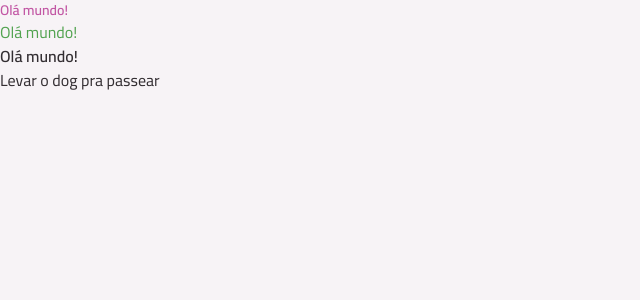
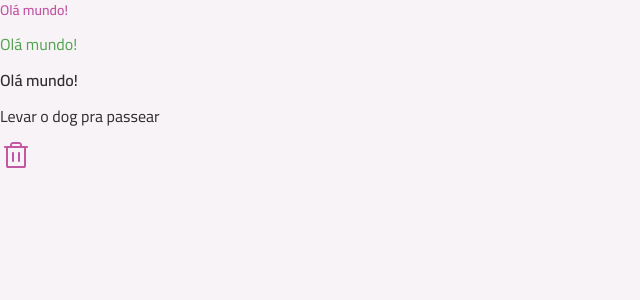
Before and after one commit to anacnogueira/react-todo, a React (Vite) app: page / in a window 1280 px wide. Shown: the top 300 px of the page, without its empty margins (0-640 px from the left). Built offline with nearby package versions, Linux system fonts and the light colour scheme.

Commit message:
Criando compoente Icon

```diff
--- a/package.json
+++ b/package.json
@@ -32,6 +32,7 @@
     "globals": "^17.6.0",
     "typescript": "~6.0.2",
     "typescript-eslint": "^8.61.0",
-    "vite": "^8.1.0"
+    "vite": "^8.1.0",
+    "vite-plugin-svgr": "^5.2.0"
   }
 }
--- a/src/App.tsx
+++ b/src/App.tsx
@@ -1,13 +1,20 @@
 import Text from "./components/text";
+import TrashIcon from "./assets/icons/trash.svg?react";
+import Icon from "./components/icon";
 
 export default function App() {
 
   return (
-    <div className="text-green-base">
-       <Text as="div" variant="body-sm-bold" className="text-pink-base">Olá mundo!</Text>
-       <Text as="div" className="text-green-base">Olá mundo!</Text>
-       <Text as="div" variant="body-md-bold">Olá mundo!</Text>
-       <Text>Levar o dog pra passear</Text>
+    <div className="grid gap-3">
+      <div className="flex flex-col gap-3">
+        <Text as="div" variant="body-sm-bold" className="text-pink-base">Olá mundo!</Text>
+        <Text as="div" className="text-green-base">Olá mundo!</Text>
+        <Text as="div" variant="body-md-bold">Olá mundo!</Text>
+        <Text>Levar o dog pra passear</Text>
+      </div>
+      <div className="flex gap-1">
+        <Icon svg={TrashIcon} className="fill-pink-base" />
+      </div>
     </div>
   )
 }
--- /dev/null
+++ b/src/components/icon.tsx
@@ -0,0 +1,31 @@
+import React from "react";
+import { cva, type VariantProps } from "class-variance-authority";
+
+const iconVariants = cva("", {
+  variants: {
+    animate: {
+      true: "animate-spin",
+      false: "",
+    },
+  },
+  defaultVariants: {
+    animate: false,
+  },
+});
+
+
+interface IconProps
+  extends React.ComponentProps<"svg">,
+    VariantProps<typeof iconVariants> {
+  svg: React.FC<React.ComponentProps<"svg">>;
+}
+
+
+export default function Icon({
+    svg: SvgComponent,
+    animate,
+    className,
+     ...props
+}: IconProps) {
+    return <SvgComponent className={iconVariants({ animate, className })} {...props} />
+}
--- /dev/null
+++ b/src/vite.env.d.ts
@@ -0,0 +1,14 @@
+// src/env.d.ts
+
+/// <reference types="vite/client" />
+
+declare module '*.svg' {
+  const src: string;
+  export default src; // permite import logo from './logo.svg'
+}
+
+declare module '*.svg?react' {
+  import * as React from 'react';
+  const ReactComponent: React.FC<React.SVGProps<SVGSVGElement> & { title?: string }>;
+  export default ReactComponent; // permite import Logo from './logo.svg?react'
+}
--- a/vite.config.ts
+++ b/vite.config.ts
@@ -2,6 +2,7 @@ import { defineConfig } from 'vite'
 import react, { reactCompilerPreset } from '@vitejs/plugin-react'
 import babel from '@rolldown/plugin-babel'
 import tailwindcss from '@tailwindcss/vite'
+import svgr from 'vite-plugin-svgr';
 
 // https://vite.dev/config/
 export default defineConfig({
@@ -9,5 +10,6 @@ export default defineConfig({
     react(),
     babel({ presets: [reactCompilerPreset()] }),
     tailwindcss(),
+    svgr()
   ],
 })
```
Also changed, not shown: 1 other file (tests, documents, lock files or other folders).
